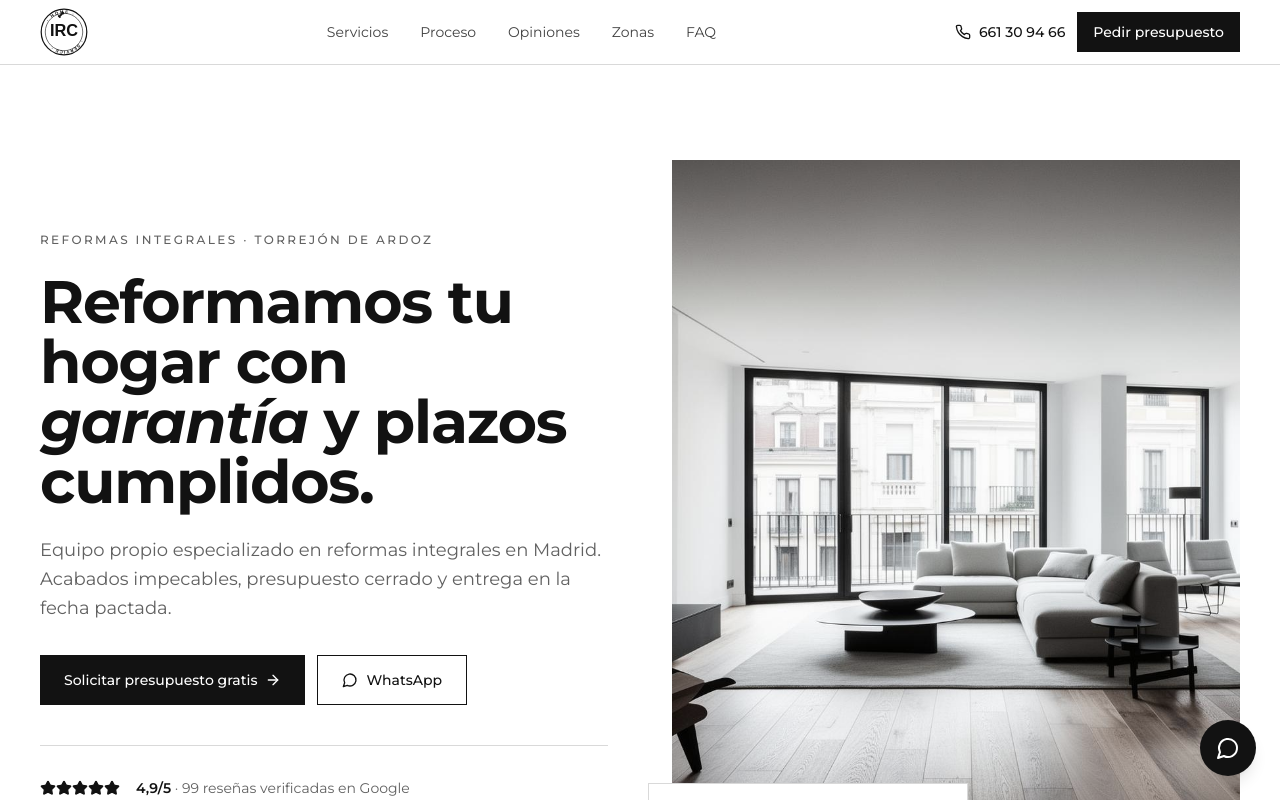
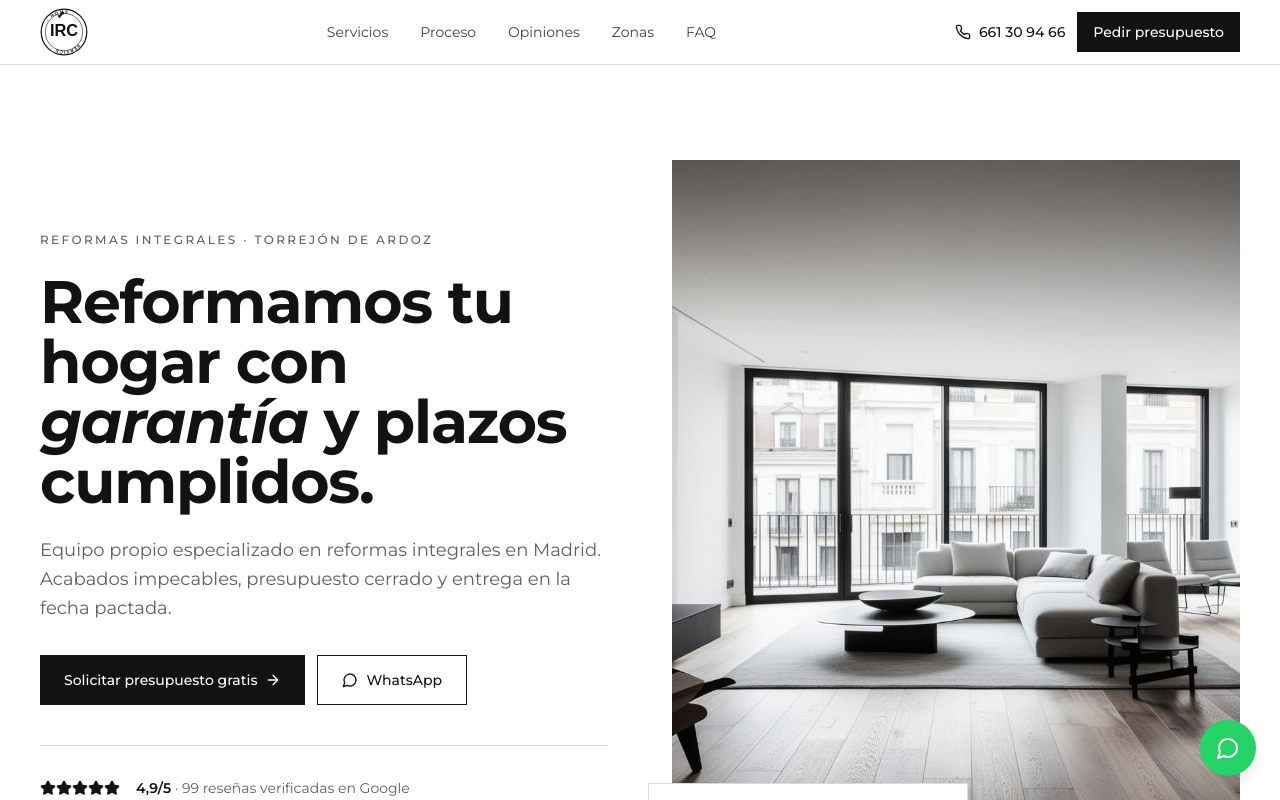
Before and after one commit to Oscar44Hub/IRC-Service-Home, a React (Vite) app: page / in a window 1280 px wide. Shown: the top 800 px of the page. Built offline with nearby package versions, Linux system fonts and the light colour scheme; no server answers; the HTML template or start-up script is replaced by a standard one.

Commit message:
WhatsApp button always green, darker on hover

```diff
--- a/src/components/landing/WhatsAppFloat.tsx
+++ b/src/components/landing/WhatsAppFloat.tsx
@@ -8,7 +8,7 @@ export default function WhatsAppFloat() {
       target="_blank"
       rel="noopener noreferrer"
       aria-label="Abrir conversación de WhatsApp"
-      className="fixed bottom-6 right-6 z-40 h-14 w-14 grid place-items-center rounded-full bg-primary text-primary-foreground shadow-lg hover:bg-[#25D366] hover:scale-105 transition-all"
+      className="fixed bottom-6 right-6 z-40 h-14 w-14 grid place-items-center rounded-full bg-[#25D366] text-white shadow-lg hover:bg-[#1ebe5d] hover:scale-105 transition-all"
     >
       <MessageCircle className="h-6 w-6" />
     </a>
```
